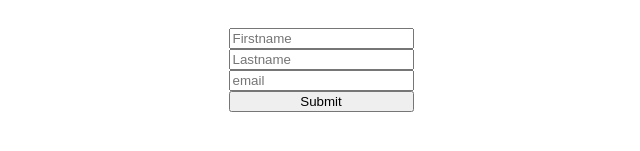
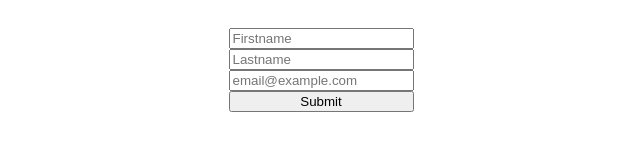
Before and after one commit to samaripov/Project-CV-Application, a React (Vite) app: page / in a window 1280 px wide. Shown: the part 361-512 px from the top of the page, without its empty margins (319-959 px from the left). Built offline with nearby package versions, Linux system fonts and the light colour scheme.

Commit message:
Moved input component into it's own file.

```diff
--- a/src/App.jsx
+++ b/src/App.jsx
@@ -1,32 +1,6 @@
 import { useState } from "react";
 import "./App.css";
-
-function Input({ label, applicantInfo, setApplicantInfo }) {
-  const handleOnChange = (e) => {
-    setApplicantInfo({
-      ...applicantInfo,
-      [e.target.name]: e.target.value,
-    });
-  };
-  if (applicantInfo[label.toLowerCase()] === undefined) {
-    applicantInfo[label.toLowerCase()] = "";
-  }
-
-  const specialTypes = ["email", "number"];
-  return (
-    <input
-      placeholder={label}
-      name={label.toLowerCase()}
-      value={applicantInfo[label.toLowerCase()]}
-      type={
-        specialTypes.includes(label.toLowerCase())
-          ? label.toLowerCase()
-          : "text"
-      }
-      onChange={(e) => handleOnChange(e)}
-    ></input>
-  );
-}
+import Input from "./components/input/Input.jsx"
 
 function App() {
   const [applicantInfo, setApplicantInfo] = useState({});
@@ -51,6 +25,8 @@ function App() {
         />
         <Input
           label="email"
+          placeholder="email@example.com"
+          type="email"
           applicantInfo={applicantInfo}
           setApplicantInfo={setApplicantInfo}
         />
--- /dev/null
+++ b/src/components/input/Input.jsx
@@ -0,0 +1,29 @@
+import "./Input.css";
+
+export default function Input({
+  label,
+  placeholder = label,
+  applicantInfo,
+  type = "text",
+  setApplicantInfo,
+}) {
+  const handleOnChange = (e) => {
+    setApplicantInfo({
+      ...applicantInfo,
+      [e.target.name]: e.target.value,
+    });
+  };
+  if (applicantInfo[label.toLowerCase()] === undefined) {
+    applicantInfo[label.toLowerCase()] = "";
+  }
+
+  return (
+    <input
+      placeholder={placeholder}
+      name={label.toLowerCase()}
+      value={applicantInfo[label.toLowerCase()]}
+      type={type}
+      onChange={(e) => handleOnChange(e)}
+    ></input>
+  );
+}
```
Also changed, not shown: src/components/input/Input.css (added).
